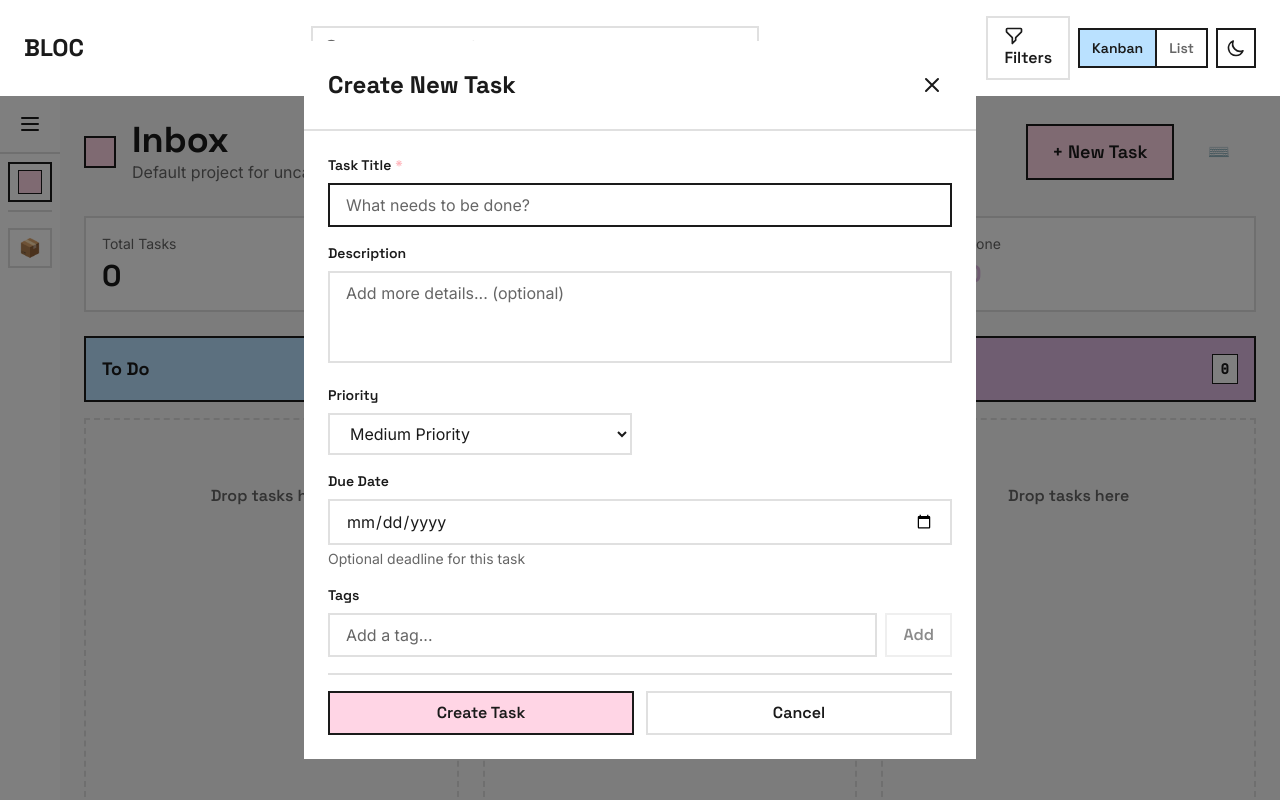
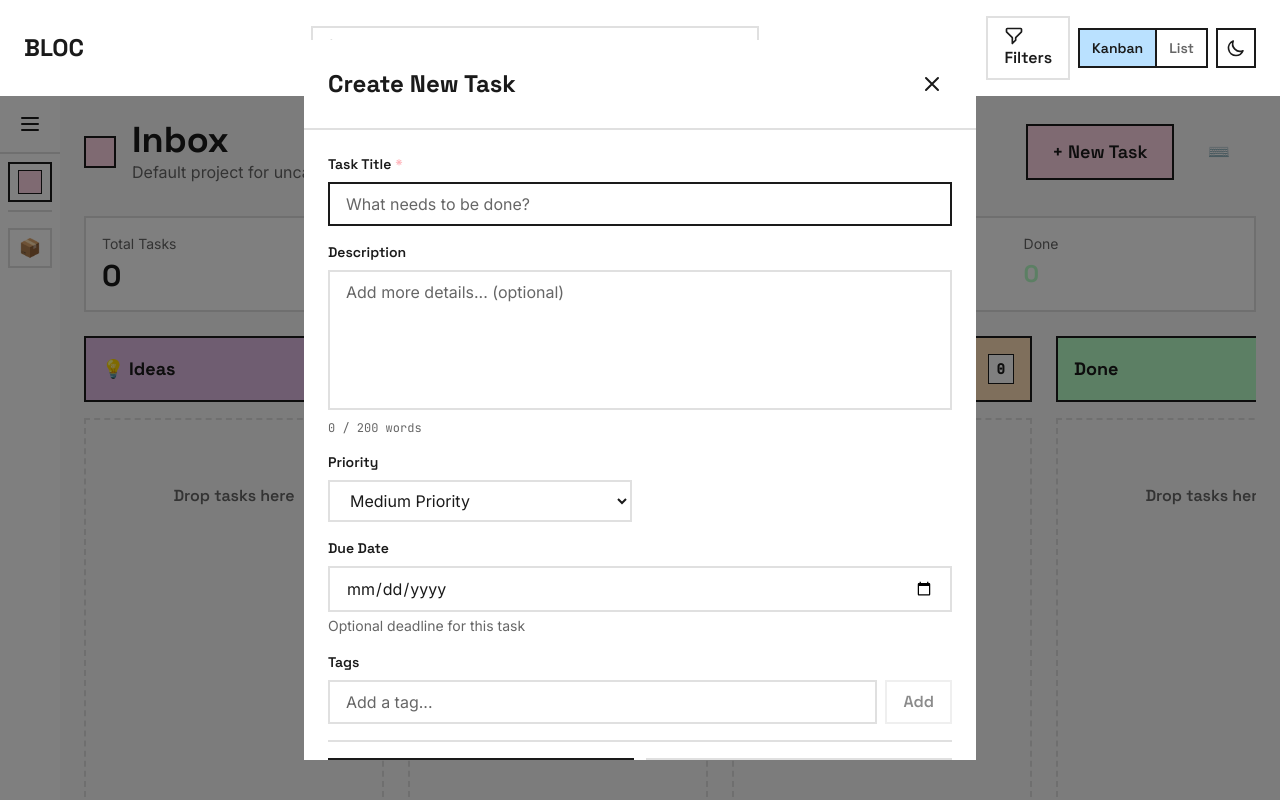
Before and after one commit to iamibm01/bloc-todo-app, a React (Vite) app: page / in a window 1280 px wide. Both pictures are taken after a click on the button "+ New Task". Built offline with nearby package versions, Linux system fonts and the light colour scheme.

Commit message:
increase word limit from 500 characters to 200 words and added live word counter

```diff
--- a/src/App.tsx
+++ b/src/App.tsx
@@ -3,7 +3,11 @@ import { MainLayout } from './components/layout';
 import { KanbanBoard, ListView } from './components/board';
 import { ArchiveView } from './components/views';
 import { TaskModal, TaskForm } from './components/tasks';
-import { Button, ActiveFilters, KeyboardShortcutsModal } from './components/common';
+import {
+  Button,
+  ActiveFilters,
+  KeyboardShortcutsModal,
+} from './components/common';
 import { useApp } from './context/AppContext';
 import { CreateTaskInput, UpdateTaskInput, TaskStatus } from './types';
 import { applyFilters, filterBySearch } from './utils/filtering';
@@ -51,7 +55,9 @@ function App() {
 
   // Filter and search tasks
   const filteredTasks = useMemo(() => {
-    let result = tasks.filter((t) => t.projectId === activeProjectId && !t.isArchived);
+    let result = tasks.filter(
+      (t) => t.projectId === activeProjectId && !t.isArchived
+    );
 
     if (searchQuery) {
       result = filterBySearch(result, searchQuery);
@@ -62,10 +68,14 @@ function App() {
     return result;
   }, [tasks, activeProjectId, searchQuery, filters]);
 
+  const brainstormTasks = filteredTasks.filter(
+    (t) => t.status === 'brainstorm'
+  );
   const todoTasks = filteredTasks.filter((t) => t.status === 'todo');
-  const inProgressTasks = filteredTasks.filter((t) => t.status === 'inProgress');
+  const inProgressTasks = filteredTasks.filter(
+    (t) => t.status === 'inProgress'
+  );
   const doneTasks = filteredTasks.filter((t) => t.status === 'done');
-
   // Keyboard shortcuts
   useKeyboardShortcuts(
     [
@@ -121,22 +131,26 @@ function App() {
       },
       {
         key: '1',
-        callback: () => !showArchive && setFilters({ ...filters, priority: 'high' }),
+        callback: () =>
+          !showArchive && setFilters({ ...filters, priority: 'high' }),
         description: 'Filter by High priority',
       },
       {
         key: '2',
-        callback: () => !showArchive && setFilters({ ...filters, priority: 'medium' }),
+        callback: () =>
+          !showArchive && setFilters({ ...filters, priority: 'medium' }),
         description: 'Filter by Medium priority',
       },
       {
         key: '3',
-        callback: () => !showArchive && setFilters({ ...filters, priority: 'low' }),
+        callback: () =>
+          !showArchive && setFilters({ ...filters, priority: 'low' }),
         description: 'Filter by Low priority',
       },
       {
         key: '0',
-        callback: () => !showArchive && setFilters({ ...filters, priority: undefined }),
+        callback: () =>
+          !showArchive && setFilters({ ...filters, priority: undefined }),
         description: 'Clear priority filter',
       },
     ],
@@ -180,7 +194,9 @@ function App() {
     setFilters({ ...filters, dateRange: undefined });
   };
 
-  const taskToEdit = editingTask ? tasks.find((t) => t.id === editingTask) : undefined;
+  const taskToEdit = editingTask
+    ? tasks.find((t) => t.id === editingTask)
+    : undefined;
 
   // Render archive view
   if (showArchive) {
@@ -217,7 +233,11 @@ function App() {
               </div>
 
               <div className="flex items-center gap-2">
-                <Button onClick={() => setIsModalOpen(true)} variant="primary" size="lg">
+                <Button
+                  onClick={() => setIsModalOpen(true)}
+                  variant="primary"
+                  size="lg"
+                >
                   + New Task
                 </Button>
                 <Button
@@ -241,15 +261,29 @@ function App() {
         />
 
         <div className="mb-6 p-4 bg-light-surface dark:bg-dark-surface border-2 border-light-border dark:border-dark-border">
-          <div className="grid grid-cols-4 gap-4">
+          <div className="grid grid-cols-5 gap-4">
             <div>
               <p className="text-sm text-light-text-secondary dark:text-dark-text-secondary mb-1">
-                {searchQuery || filters.priority || filters.tags?.length || filters.dateRange
+                {searchQuery ||
+                filters.priority ||
+                filters.tags?.length ||
+                filters.dateRange
                   ? 'Filtered Tasks'
                   : 'Total Tasks'}
               </p>
               <p className="text-3xl font-display font-bold text-light-text-primary dark:text-dark-text-primary">
                 {filteredTasks.length}
+              </p>
+            </div>
+            <div>
+              <p className="text-sm text-light-text-secondary dark:text-dark-text-secondary mb-1">
+                💡 Ideas
+              </p>
+              <p
+                className="text-2xl font-display font-bold"
+                style={{ color: '#E0BBE4' }}
+              >
+                {brainstormTasks.length}
               </p>
             </div>
             <div>
@@ -272,13 +306,12 @@ function App() {
               <p className="text-sm text-light-text-secondary dark:text-dark-text-secondary mb-1">
                 Done
               </p>
-              <p className="text-2xl font-display font-bold text-pastel-purple dark:text-muted-purple">
+              <p className="text-2xl font-display font-bold text-pastel-green dark:text-muted-green">
                 {doneTasks.length}
               </p>
             </div>
           </div>
         </div>
-
         {viewMode === 'kanban' ? (
           <KanbanBoard
             tasks={filteredTasks}
--- a/src/components/board/KanbanBoard.tsx
+++ b/src/components/board/KanbanBoard.tsx
@@ -44,12 +44,13 @@ export function KanbanBoard({
   const sensors = useSensors(
     useSensor(PointerSensor, {
       activationConstraint: {
-        distance: 8, // Require 8px movement before drag starts
+        distance: 8,
       },
     })
   );
 
   // Group tasks by status
+  const brainstormTasks = tasks.filter((t) => t.status === 'brainstorm');
   const todoTasks = tasks.filter((t) => t.status === 'todo');
   const inProgressTasks = tasks.filter((t) => t.status === 'inProgress');
   const doneTasks = tasks.filter((t) => t.status === 'done');
@@ -71,12 +72,10 @@ export function KanbanBoard({
     const activeId = active.id as string;
     const overId = over.id as string;
 
-    // Find the task being dragged
     const activeTask = tasks.find((t) => t.id === activeId);
     if (!activeTask) return;
 
-    // Check if we're over a column (status)
-    const validStatuses: TaskStatus[] = ['todo', 'inProgress', 'done'];
+    const validStatuses: TaskStatus[] = ['brainstorm', 'todo', 'inProgress', 'done'];
     if (validStatuses.includes(overId as TaskStatus)) {
       const newStatus = overId as TaskStatus;
       if (activeTask.status !== newStatus) {
@@ -97,7 +96,6 @@ export function KanbanBoard({
     const activeId = active.id as string;
     const overId = over.id as string;
 
-    // Find both tasks
     const activeTask = tasks.find((t) => t.id === activeId);
     const overTask = tasks.find((t) => t.id === overId);
 
@@ -106,7 +104,6 @@ export function KanbanBoard({
       return;
     }
 
-    // If dropped on another task in the same column, reorder
     if (overTask && activeTask.status === overTask.status) {
       const oldIndex = tasks.findIndex((t) => t.id === activeId);
       const newIndex = tasks.findIndex((t) => t.id === overId);
@@ -126,6 +123,18 @@ export function KanbanBoard({
       onDragEnd={handleDragEnd}
     >
       <div className="flex gap-6 overflow-x-auto pb-4">
+        {/* Brainstorm Column */}
+        <KanbanColumn status="brainstorm" tasks={brainstormTasks}>
+          {brainstormTasks.map((task) => (
+            <DraggableTaskCard
+              key={task.id}
+              task={task}
+              onClick={() => onTaskClick(task.id)}
+              onDelete={() => onTaskDelete(task.id)}
+            />
+          ))}
+        </KanbanColumn>
+
         {/* To Do Column */}
         <KanbanColumn status="todo" tasks={todoTasks}>
           {todoTasks.map((task) => (
@@ -163,7 +172,7 @@ export function KanbanBoard({
         </KanbanColumn>
       </div>
 
-      {/* Drag Overlay - Shows the card being dragged */}
+      {/* Drag Overlay */}
       <DragOverlay>
         {activeTask ? (
           <div className="rotate-3 cursor-grabbing">
--- a/src/components/board/ListView.tsx
+++ b/src/components/board/ListView.tsx
@@ -34,7 +34,7 @@ export function ListView({ tasks, onTaskClick, onTaskDelete, onStatusChange }: L
   const colors = theme === 'light' ? PASTEL_COLORS_LIGHT : PASTEL_COLORS_DARK;
   const [sortBy, setSortBy] = useState<SortOption>('priority');
 
-  // Sort tasks based on selected option
+// Sort tasks based on selected option
   const sortedTasks = (() => {
     switch (sortBy) {
       case 'priority':
--- a/src/components/tasks/TaskForm.tsx
+++ b/src/components/tasks/TaskForm.tsx
@@ -2,7 +2,8 @@ import { useState, FormEvent } from 'react';
 import { Input, Textarea, Select, Button, Tag } from '@/components/common';
 import { SelectOption } from '@/components/common';
 import { Task, CreateTaskInput, UpdateTaskInput, TaskPriority, TaskStatus } from '@/types';
-import { PRIORITY_LABELS, STATUS_LABELS } from '@/constants';
+import { PRIORITY_LABELS, STATUS_LABELS, MAX_LENGTHS } from '@/constants';
+import { countWords, exceedsWordLimit, getWordCountMessage } from '@/utils/textHelpers';
 
 // ==========================================
 // TASK FORM PROPS
@@ -24,7 +25,7 @@ export function TaskForm({ task, projectId, onSubmit, onCancel, isEditing = fals
   const [title, setTitle] = useState(task?.title || '');
   const [description, setDescription] = useState(task?.description || '');
   const [priority, setPriority] = useState<TaskPriority>(task?.priority || 'medium');
-  const [status, setStatus] = useState<TaskStatus>(task?.status || 'todo');
+  const [status, setStatus] = useState<TaskStatus>(task?.status || 'brainstorm');
   const [dueDate, setDueDate] = useState(
     task?.dueDate ? task.dueDate.toISOString().split('T')[0] : ''
   );
@@ -41,10 +42,16 @@ export function TaskForm({ task, projectId, onSubmit, onCancel, isEditing = fals
 
   // Status options
   const statusOptions: SelectOption[] = [
+    { value: 'brainstorm', label: STATUS_LABELS.brainstorm },
     { value: 'todo', label: STATUS_LABELS.todo },
     { value: 'inProgress', label: STATUS_LABELS.inProgress },
     { value: 'done', label: STATUS_LABELS.done },
   ];
+
+  // Calculate word count and remaining
+  const descriptionWordCount = countWords(description);
+  const descriptionExceedsLimit = exceedsWordLimit(description, MAX_LENGTHS.TASK_DESCRIPTION_WORDS);
+  const descriptionMessage = getWordCountMessage(description, MAX_LENGTHS.TASK_DESCRIPTION_WORDS);
 
   // Validate form
   const validate = (): boolean => {
@@ -52,12 +59,12 @@ export function TaskForm({ task, projectId, onSubmit, onCancel, isEditing = fals
 
     if (!title.trim()) {
       newErrors.title = 'Title is required';
-    } else if (title.length > 100) {
-      newErrors.title = 'Title must be less than 100 characters';
+    } else if (title.length > MAX_LENGTHS.TASK_TITLE) {
+      newErrors.title = `Title must be less than ${MAX_LENGTHS.TASK_TITLE} characters`;
     }
 
-    if (description && description.length > 500) {
-      newErrors.description = 'Description must be less than 500 characters';
+    if (description && descriptionExceedsLimit) {
+      newErrors.description = `Description must be ${MAX_LENGTHS.TASK_DESCRIPTION_WORDS} words or less (currently ${descriptionWordCount} words)`;
     }
 
     setErrors(newErrors);
@@ -85,7 +92,7 @@ export function TaskForm({ task, projectId, onSubmit, onCancel, isEditing = fals
   // Add tag
   const handleAddTag = () => {
     const trimmedTag = tagInput.trim();
-    if (trimmedTag && !tags.includes(trimmedTag) && trimmedTag.length <= 20) {
+    if (trimmedTag && !tags.includes(trimmedTag) && trimmedTag.length <= MAX_LENGTHS.TAG_NAME) {
       setTags([...tags, trimmedTag]);
       setTagInput('');
     }
@@ -118,14 +125,39 @@ export function TaskForm({ task, projectId, onSubmit, onCancel, isEditing = fals
       />
 
       {/* Description */}
+      <div>
         <Textarea
           label="Description"
           placeholder="Add more details... (optional)"
           value={description}
           onChange={(e) => setDescription(e.target.value)}
           error={errors.description}
-        rows={3}
+          rows={5}
         />
+        {/* Word Count Display */}
+        <div className="mt-1 flex items-center justify-between">
+          <p
+            className={`text-xs font-mono ${
+              descriptionExceedsLimit
+                ? 'text-pastel-red dark:text-muted-red font-semibold'
+                : descriptionWordCount > MAX_LENGTHS.TASK_DESCRIPTION_WORDS - 20
+                ? 'text-pastel-orange dark:text-muted-orange'
+                : 'text-light-text-secondary dark:text-dark-text-secondary'
+            }`}
+          >
+            {descriptionMessage}
+          </p>
+          {descriptionWordCount > 0 && (
+            <button
+              type="button"
+              onClick={() => setDescription('')}
+              className="text-xs text-light-text-secondary dark:text-dark-text-secondary hover:text-light-text-primary dark:hover:text-dark-text-primary transition-colors"
+            >
+              Clear
+            </button>
+          )}
+        </div>
+      </div>
 
       {/* Priority and Status */}
       <div className="grid grid-cols-2 gap-4">
@@ -168,12 +200,12 @@ export function TaskForm({ task, projectId, onSubmit, onCancel, isEditing = fals
             value={tagInput}
             onChange={(e) => setTagInput(e.target.value)}
             onKeyDown={handleTagKeyPress}
-            helperText={tagInput.length > 20 ? 'Tag is too long (max 20 characters)' : ''}
+            helperText={tagInput.length > MAX_LENGTHS.TAG_NAME ? `Tag is too long (max ${MAX_LENGTHS.TAG_NAME} characters)` : ''}
           />
           <Button
             type="button"
             onClick={handleAddTag}
-            disabled={!tagInput.trim() || tagInput.length > 20}
+            disabled={!tagInput.trim() || tagInput.length > MAX_LENGTHS.TAG_NAME}
             variant="secondary"
           >
             Add
@@ -194,7 +226,7 @@ export function TaskForm({ task, projectId, onSubmit, onCancel, isEditing = fals
 
       {/* Form Actions */}
       <div className="flex gap-3 pt-4 border-t-2 border-light-border dark:border-dark-border">
-        <Button type="submit" variant="primary" fullWidth>
+        <Button type="submit" variant="primary" fullWidth disabled={descriptionExceedsLimit}>
           {isEditing ? 'Update Task' : 'Create Task'}
         </Button>
         <Button type="button" onClick={onCancel} variant="secondary" fullWidth>
--- a/src/constants/index.ts
+++ b/src/constants/index.ts
@@ -1,57 +1,37 @@
 import type { TaskPriority, TaskStatus } from '@/types';
 
-// ==========================================
-// LOCALSTORAGE KEYS
-// ==========================================
-
+// LocalStorage Keys
 export const STORAGE_KEYS = {
   PROJECTS: 'bloc_projects',
   TASKS: 'bloc_tasks',
   SETTINGS: 'bloc_settings',
 } as const;
 
-// ==========================================
-// PASTEL COLORS - LIGHT MODE
-// ==========================================
-
+// Pastel Colors for Light Mode
 export const PASTEL_COLORS_LIGHT = {
-  // Priority colors
   high: '#FFB3BA',      // pastel red
   medium: '#FFFFBA',    // pastel yellow
   low: '#BAFFC9',       // pastel green
-
-  // Status colors
+  brainstorm: '#E0BBE4', // pastel lavender
   todo: '#BAE1FF',      // pastel blue
   inProgress: '#FFDFBA', // pastel orange
-  done: '#E0BBE4',      // pastel purple
-
-  // Accent
+  done: '#BAFFC9',      // pastel green (changed from purple)
   accent: '#FFD5E5',    // pastel pink
 } as const;
 
-// ==========================================
-// MUTED PASTEL COLORS - DARK MODE
-// ==========================================
-
+// Muted Pastel Colors for Dark Mode
 export const PASTEL_COLORS_DARK = {
-  // Priority colors
   high: '#B8868A',      // muted pastel red
   medium: '#C4C48A',    // muted pastel yellow
   low: '#8AB893',       // muted pastel green
-
-  // Status colors
+  brainstorm: '#A88AAC', // muted pastel lavender
   todo: '#8AA7B8',      // muted pastel blue
   inProgress: '#B8A58A', // muted pastel orange
-  done: '#A88AAC',      // muted pastel purple
-
-  // Accent
+  done: '#8AB893',      // muted pastel green
   accent: '#B88A9A',    // muted pastel pink
 } as const;
 
-// ==========================================
-// PROJECT COLOR PRESETS
-// ==========================================
-
+// Project Color Presets (Pastel)
 export const PROJECT_COLORS = [
   '#FFB3BA', // pastel red
   '#FFDFBA', // pastel orange
@@ -65,10 +45,7 @@ export const PROJECT_COLORS = [
   '#B5EAD7', // pastel mint
 ] as const;
 
-// ==========================================
-// ANIMATION TIMINGS (in milliseconds)
-// ==========================================
-
+// Animation Timing Constants
 export const ANIMATION_TIMINGS = {
   ultraFast: 150,   // toggles, checks
   fast: 250,        // hovers, color changes
@@ -76,40 +53,29 @@ export const ANIMATION_TIMINGS = {
   slow: 550,        // page transitions, modals
 } as const;
 
-// ==========================================
-// FRAMER MOTION SPRING CONFIG
-// ==========================================
-
+// Framer Motion Spring Config
 export const SPRING_CONFIG = {
   type: 'spring' as const,
   stiffness: 300,
   damping: 30,
 };
 
-// ==========================================
-// TASK PRIORITY LABELS
-// ==========================================
-
+// Task Priority Labels
 export const PRIORITY_LABELS: Record<TaskPriority, string> = {
   high: 'High Priority',
   medium: 'Medium Priority',
   low: 'Low Priority',
 };
 
-// ==========================================
-// TASK STATUS LABELS
-// ==========================================
-
+// Task Status Labels
 export const STATUS_LABELS: Record<TaskStatus, string> = {
+  brainstorm: '💡 Ideas',
   todo: 'To Do',
   inProgress: 'In Progress',
   done: 'Done',
 };
 
-// ==========================================
-// DEFAULT PROJECT
-// ==========================================
-
+// Default Project
 export const DEFAULT_PROJECT = {
   id: 'inbox',
   name: 'Inbox',
@@ -118,23 +84,17 @@ export const DEFAULT_PROJECT = {
   isArchived: false,
 } as const;
 
-// ==========================================
-// TASK PRIORITY ORDER (for sorting)
-// ==========================================
-
+// Task Priority Order (for sorting)
 export const PRIORITY_ORDER: Record<TaskPriority, number> = {
   high: 0,
   medium: 1,
   low: 2,
 };
 
-// ==========================================
-// MAX LENGTHS (for validation)
-// ==========================================
-
+// Max Lengths (for validation)
 export const MAX_LENGTHS = {
   TASK_TITLE: 100,
-  TASK_DESCRIPTION: 500,
+  TASK_DESCRIPTION_WORDS: 200,
   PROJECT_NAME: 50,
   PROJECT_DESCRIPTION: 200,
   TAG_NAME: 20,
--- a/src/types/task.types.ts
+++ b/src/types/task.types.ts
@@ -1,37 +1,31 @@
-// Task Status: Where the task is in the workflow
-export type TaskStatus = 'todo' | 'inProgress' | 'done';
-
-// Task Priority: How urgent/important
+export type TaskStatus = 'brainstorm' | 'todo' | 'inProgress' | 'done';
 export type TaskPriority = 'high' | 'medium' | 'low';
 
-// Main Task Interface
 export interface Task {
-  id: string;                    // Unique identifier (UUID)
-  title: string;                 // Task name
-  description?: string;          // Optional detailed description
-  projectId: string;             // Which project this belongs to
-  status: TaskStatus;            // Current status (todo/inProgress/done)
-  priority: TaskPriority;        // Priority level
-  tags: string[];                // Array of tag names
-  dueDate?: Date;                // Optional deadline
-  createdAt: Date;               // When task was created
-  updatedAt: Date;               // Last modification time
-  completedAt?: Date;            // When marked as done
-  order: number;                 // For manual sorting within column
-  isArchived: boolean;           // Soft delete flag
+  id: string;
+  title: string;
+  description?: string;
+  projectId: string;
+  status: TaskStatus;
+  priority: TaskPriority;
+  tags: string[];
+  dueDate?: Date;
+  createdAt: Date;
+  updatedAt: Date;
+  completedAt?: Date;
+  order: number;
+  isArchived: boolean;
 }
 
-// Input type for creating a new task
 export interface CreateTaskInput {
   title: string;
   description?: string;
   projectId: string;
-  priority?: TaskPriority;       // Defaults to 'medium' if not provided
+  priority?: TaskPriority;
   tags?: string[];
   dueDate?: Date;
 }
 
-// Input type for updating an existing task
 export interface UpdateTaskInput {
   title?: string;
   description?: string;
--- /dev/null
+++ b/src/utils/index.ts
@@ -0,0 +1,5 @@
+export * from './storage';
+export * from './sorting';
+export * from './filtering';
+export * from './dateHelpers';
+export * from './textHelpers';
--- a/src/utils/sorting.ts
+++ b/src/utils/sorting.ts
@@ -119,10 +119,10 @@ export const sortByPriorityAndDueDate = (tasks: Task[]): Task[] => {
 // ==========================================
 
 /**
- * Sort by status (todo, inProgress, done), then by priority within each status
+ * Sort by status (brainstorm, todo, inProgress, done), then by priority within each status
  */
 export const sortByStatusAndPriority = (tasks: Task[]): Task[] => {
-  const statusOrder = { todo: 0, inProgress: 1, done: 2 };
+  const statusOrder = { brainstorm: 0, todo: 1, inProgress: 2, done: 3 };
 
   return [...tasks].sort((a, b) => {
     // First sort by status
--- /dev/null
+++ b/src/utils/textHelpers.ts
@@ -0,0 +1,42 @@
+/**
+ * Count words in a string
+ * Handles multiple spaces, newlines, and punctuation
+ */
+export const countWords = (text: string): number => {
+  if (!text.trim()) return 0;
+
+  // Split by whitespace and filter out empty strings
+  const words = text.trim().split(/\s+/).filter(word => word.length > 0);
+  return words.length;
+};
+
+/**
+ * Get remaining words from limit
+ */
+export const getRemainingWords = (text: string, limit: number): number => {
+  const wordCount = countWords(text);
+  return Math.max(0, limit - wordCount);
+};
+
+/**
+ * Check if text exceeds word limit
+ */
+export const exceedsWordLimit = (text: string, limit: number): boolean => {
+  return countWords(text) > limit;
+};
+
+/**
+ * Get word count display message
+ */
+export const getWordCountMessage = (text: string, limit: number): string => {
+  const wordCount = countWords(text);
+  const remaining = limit - wordCount;
+
+  if (remaining < 0) {
+    return `${Math.abs(remaining)} words over limit`;
+  } else if (remaining <= 20) {
+    return `${remaining} words remaining`;
+  }
+
+  return `${wordCount} / ${limit} words`;
+};
```
Also changed, not shown: src/components/layout/SideBar.tsx (+8 -3 lines), src/context/AppContext.tsx (+4 -7 lines), 1 other file (tests, documents, lock files or other folders). Lines whose indentation alone changed are shown as unchanged.
